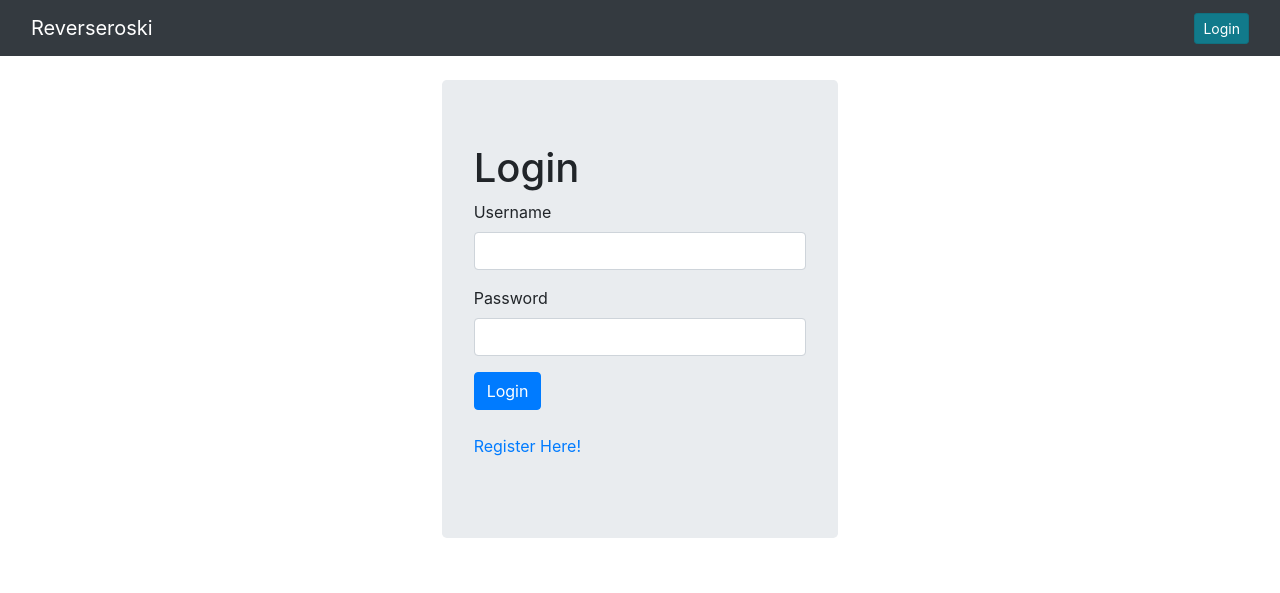
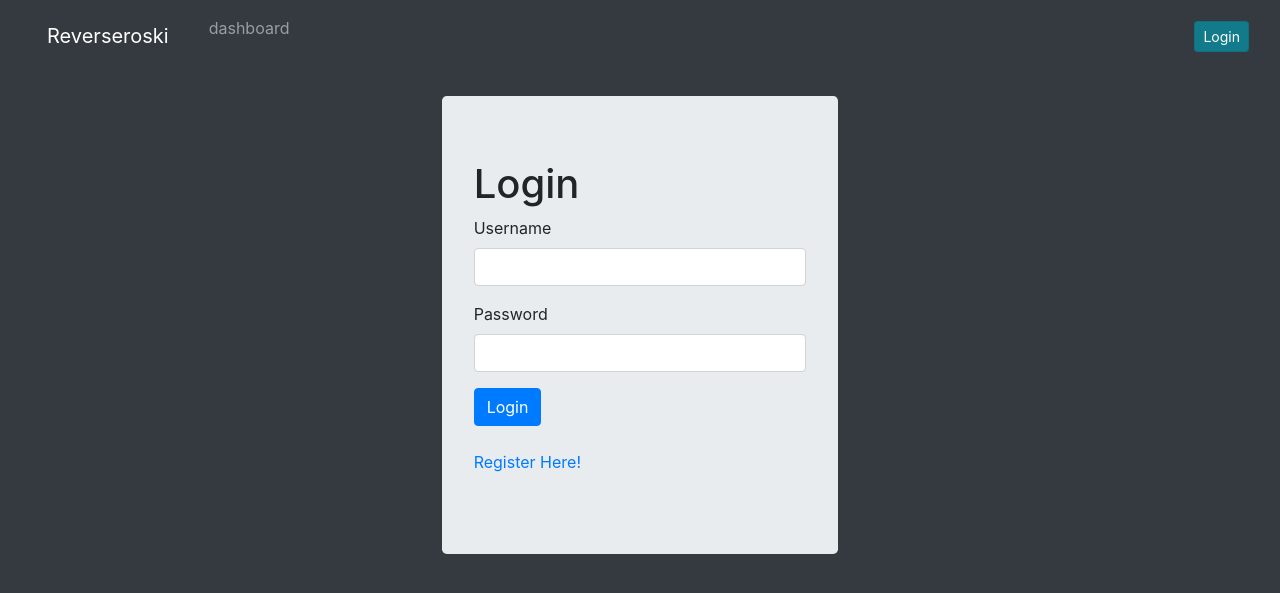
Before and after one commit to osirislab/reverserooski, a Flask app: page /auth/login in a window 1280 px wide. Shown: the top 593 px of the page. Run offline with Flask 2, Linux system fonts and the light colour scheme; some libraries are stand-ins or nearby versions.

Commit message:
the tedium

```diff
--- a/reverseroski/templates/base.html
+++ b/reverseroski/templates/base.html
@@ -11,25 +11,22 @@
         <meta charset="utf-8">
         <meta name="viewport" content="width=device-width, initial-scale=1">
         {{ bootstrap.load_css() }}
-        {# <link rel="stylesheet" href="https://cdnjs.cloudflare.com/ajax/libs/font-awesome/4.7.0/css/font-awesome.min.css"> #}
-        {# <link rel="stylesheet" href="{{ url_for('static', filename='css/style.css') }}"> #}
+        <link rel="stylesheet" href="{{ url_for('static', filename='css/style.css') }}">
     </head>
 {% endblock %}
 
-<body>
+<body class="bg-dark">
 <nav class="navbar navbar-expand-sm bg-dark navbar-dark" id="top-navbar">
     <div class="container-fluid">
-        <div class="navbar-header">
-            <a class="navbar-brand" href="/" id="index-nav">Reverseroski</a>
-        </div>
 
         {% block navbar %}
-            <ul class="nav navbar-nav">
-                {% for tab in ltabs %}
-                    <li class="nav-item">
-                        <a class="nav-link" href="/{{ tab.link }}">{{ tab.text }}</a>
-                    </li>
-                {% endfor %}
+            <ul class="nav navbar-nav navbar-left">
+                <li class="navbar">
+                    <a class="navbar-brand" href="/" id="index-nav">Reverseroski</a>
+                </li>
+                <li class="nav-item">
+                    <a class="nav-link" href="/dashboard">dashboard</a>
+                </li>
             </ul>
 
             <ul class="nav navbar-nav navbar-right">
--- a/reverseroski/templates/dashboard/dashboard.html
+++ b/reverseroski/templates/dashboard/dashboard.html
@@ -1,6 +1,9 @@
 {% extends 'base.html' %}
 
 {% block content %}
+    {% if navitems | length == 0 %}
+        <p>No clients found</p>
+    {% else %}
         <div class="row">
             <div class="col-sm-3">
                 <nav class="navbar bg-dark">
@@ -27,4 +30,5 @@
                 </div>
             </div>
         </div>
+    {% endif %}
 {% endblock %}
```
Lines whose indentation alone changed are shown as unchanged.
